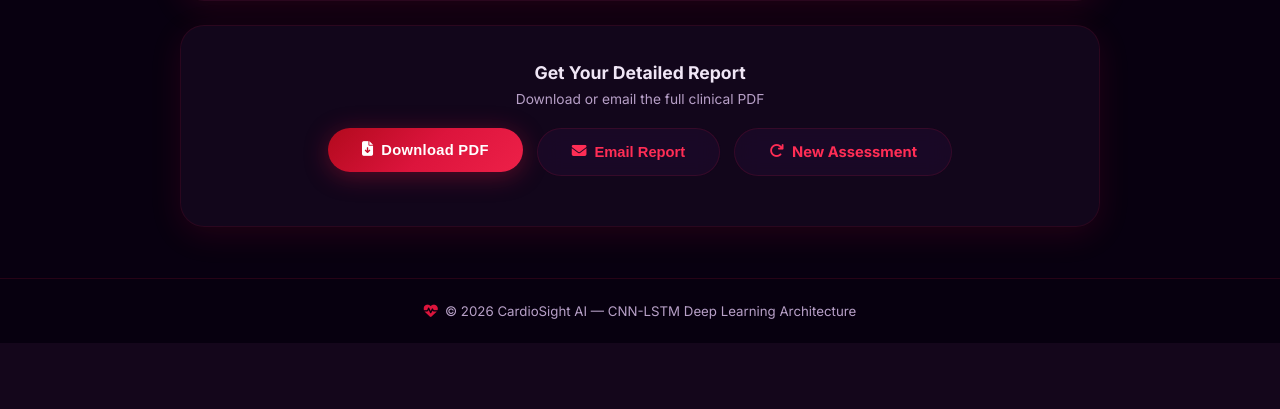
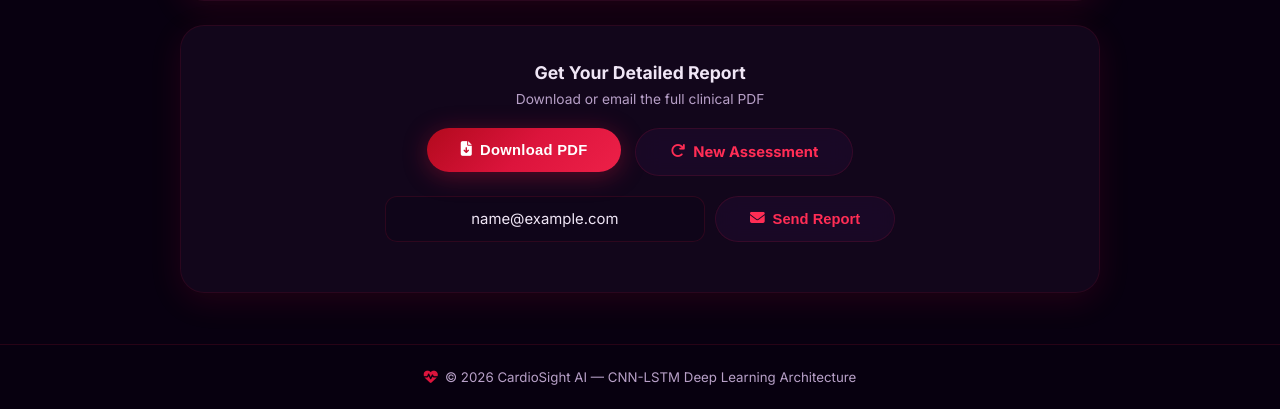
Before and after one commit to urstrulyPrateeK/CardioSight-AI, a Flask app: template templates/result.html in a window 1280 px wide. Shown: the part 882-1291 px from the top of the page. Before the commit the page ends 1225 px from the top, so only its background shows below. Run offline with Flask 3, Linux system fonts and the light colour scheme; the template is opened without the code that fills it: most values are stand-ins (such as "Sample title", 1, 10 or a date in 2020); some libraries are stand-ins or nearby versions.

Commit message:
feat: allow sending report to any email - editable email field on result page

```diff
--- a/templates/result.html
+++ b/templates/result.html
@@ -65,10 +65,11 @@
         {% for model, score in result.ai_analysis.items() %}<input type="hidden" name="ai_{{ model }}" value="{{ score }}">{% endfor %}
         <button type="submit" class="btn-primary"><i class="fas fa-file-download"></i> Download PDF</button>
       </form>
-      {% if result.email %}
-      <button type="button" class="btn-secondary" id="mailReportBtn" onclick="sendReport()"><i class="fas fa-envelope"></i> Email Report</button>
-      {% endif %}
       <a href="/predict_page" class="btn-secondary"><i class="fas fa-redo"></i> New Assessment</a>
+    </div>
+    <div style="margin-top:20px;display:flex;gap:10px;justify-content:center;align-items:center;flex-wrap:wrap;">
+      <input type="email" id="sendEmailInput" class="form-control" placeholder="Enter any email to receive report" value="{{ result.email }}" style="max-width:320px;text-align:center;">
+      <button type="button" class="btn-secondary" id="mailReportBtn" onclick="sendReport()"><i class="fas fa-envelope"></i> Send Report</button>
     </div>
     <p id="email-status" style="margin-top:14px;font-size:0.85rem;color:var(--text-muted);"></p>
   </div>
@@ -83,10 +84,16 @@ setTimeout(()=>{document.querySelectorAll('.model-bar-fill').forEach(b=>{b.style
 function sendReport(){
   const btn=document.getElementById('mailReportBtn');
   const status=document.getElementById('email-status');
+  const emailInput=document.getElementById('sendEmailInput');
+  const recipientEmail=emailInput.value.trim();
+  if(!recipientEmail||!recipientEmail.includes('@')){
+    status.innerHTML='<span style="color:var(--danger);"><i class="fas fa-times-circle"></i> Please enter a valid email address</span>';
+    emailInput.focus();return;
+  }
   btn.disabled=true;btn.innerHTML='<span class="spinner" style="border-color:rgba(220,20,60,0.2);border-top-color:var(--crimson);"></span> Sending...';
-  status.textContent='Generating and sending report...';status.style.color='var(--text-muted)';
+  status.textContent='Generating and sending report to '+recipientEmail+'...';status.style.color='var(--text-muted)';
   const fd=new FormData();
-  fd.append('name','{{result.name}}');fd.append('email','{{result.email}}');fd.append('probability','{{result.probability}}');
+  fd.append('name','{{result.name}}');fd.append('email',recipientEmail);fd.append('probability','{{result.probability}}');
   fd.append('risk_level','{{result.risk_level}}');fd.append('risk_color','{{result.risk_color}}');
   fd.append('age','{{result.details.age}}');fd.append('gender','{{result.details.gender}}');
   fd.append('cp_label','{{result.details.cp_label}}');fd.append('trestbps','{{result.details.trestbps}}');
```
